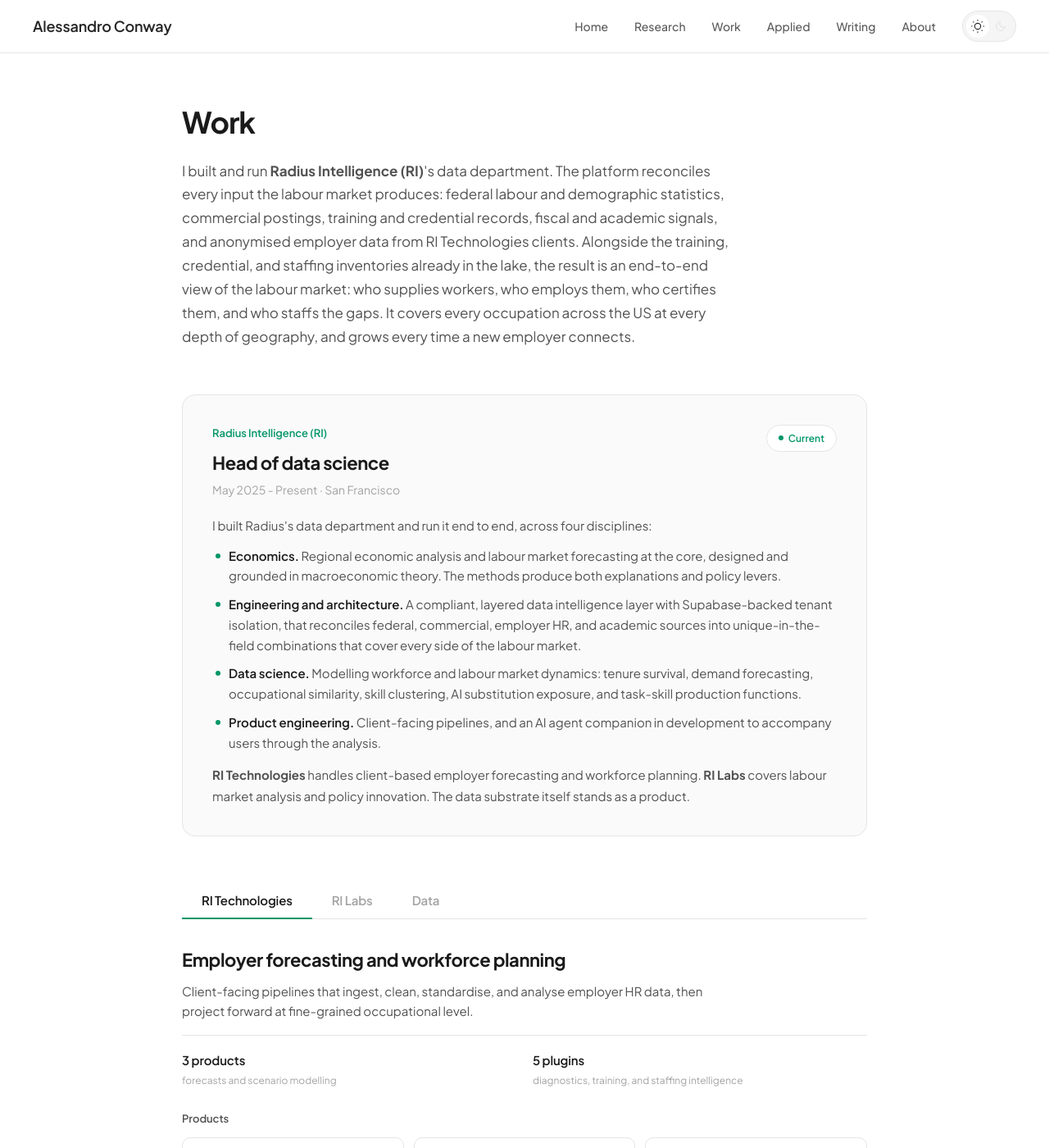
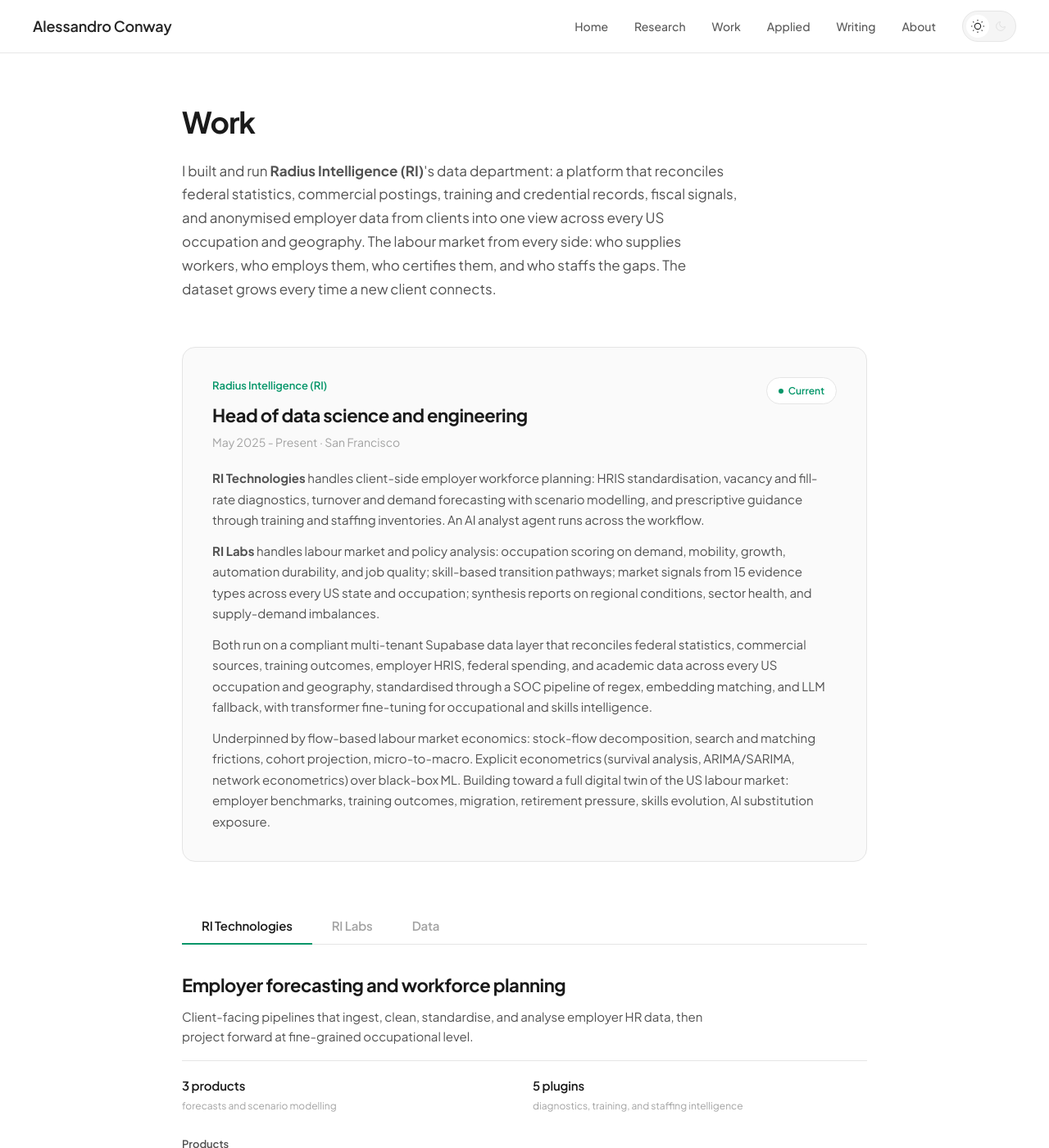
Before and after one commit to conway1521/conway1521.github.io, a Jekyll site: the page built from work.html, in a window 1280 px wide and 1400 px high. Shown: the whole window at 82% size. Built offline with Jekyll 4.4.1, drawn with Linux system fonts in a browser that asks for light colours; some of the changed text lies outside the part shown.

Commit message:
Work page polish: prose role description, title update, project rewrites (#30)
- Replace four-bullet role description with four-paragraph prose; products on top, foundation underneath, structure emerges from sentence order
- Role title: Head of data science and engineering (propagated to about.html and index.html)
- Tighten page intro: drop "the lake" jargon and remove "I built and run" repetition with the role description
- Rewrite CREST and Tech careers project cards in clean third-person, drop AI-speak
- Research assistant company line: OFCE · Banque de France · Paris (was Banque de France only)

Co-authored-by: Claude <noreply@anthropic.com>

```diff
--- a/about.html
+++ b/about.html
@@ -11,7 +11,7 @@ title: About
     <p>Regional development policy is not working. Despite decades of investment, inequality persists and the communities most in need are often left further behind. My work asks why and builds what comes next.</p>
     <p>The problem does not seem to be lack of effort or funding. It is that we have treated economic development as a collection of isolated interventions when in reality, regional economies are ecosystems. Labour markets, housing, transport, education, employer needs, and social networks all interact. Policies that ignore these connections do not just underperform; they often make things worse.</p>
     <p>My PhD at Université Paris 8 formalises this insight into a new framework. It examines how place-based conditions, human and social capital, and economic activity interact across EU regions. The goal is not just academic: it is to understand why well-intentioned policies fail, so we can design ones that do not.</p>
-    <p>At Radius Intelligence (RI), I am putting this thinking into practice: the ecosystem framing from the dissertation, built end to end and operational. As Head of data science, I run the department across economics, engineering, and data science. RI Technologies handles employer forecasting and workforce planning, RI Labs covers policy and labour market analysis, and the underlying data substrate stands as a product in its own right, covering every occupation across the US at every depth of geography. The result is a living system that helps regions anticipate shortages, match people to opportunities, and build resilience before shocks hit.</p>
+    <p>At Radius Intelligence (RI), I am putting this thinking into practice: the ecosystem framing from the dissertation, built end to end and operational. As Head of data science and engineering, I run the department across economics, engineering, and data science. RI Technologies handles employer forecasting and workforce planning, RI Labs covers policy and labour market analysis, and the underlying data substrate stands as a product in its own right, covering every occupation across the US at every depth of geography. The result is a living system that helps regions anticipate shortages, match people to opportunities, and build resilience before shocks hit.</p>
     <p>Previously, I led workforce and economic insights at Jobs for the Future, developing a national green workforce readiness dashboard, advising Verizon's initiative to place 500,000 under-represented individuals into quality careers, and analysing how AI is transforming jobs.</p>
     <p>My master's thesis at Sciences Po (Fulbright Scholar) integrated social psychology into macroeconomic models to explore how personal wellbeing shapes economic decisions, published in the University of Oxford Social Macroeconomics series.</p>
 </section>
--- a/index.html
+++ b/index.html
@@ -19,7 +19,7 @@ title: null
         <p class="hero-tagline">Economist working across industry, academic research, and applied tools on labour markets, regional development, and economic ecosystems.</p>
 
         <div class="affiliations">
-            <span class="affiliation"><span class="affiliation-role">Head of data science</span><span class="affiliation-divider">at</span>Radius Intelligence (RI)</span>
+            <span class="affiliation"><span class="affiliation-role">Head of data science and engineering</span><span class="affiliation-divider">at</span>Radius Intelligence (RI)</span>
             <span class="affiliation"><span class="affiliation-role">PhD candidate</span><span class="affiliation-divider">in economics,</span>Université Paris 8</span>
             <span class="affiliation"><span class="affiliation-role">MPhil</span><span class="affiliation-divider">in economics,</span>Sciences Po (Fulbright scholar)</span>
         </div>
--- a/work.html
+++ b/work.html
@@ -5,27 +5,23 @@ title: Work
 
 <header class="page-header">
     <h1>Work</h1>
-    <p class="page-intro">I built and run <strong>Radius Intelligence (RI)</strong>'s data department. The platform reconciles every input the labour market produces: federal labour and demographic statistics, commercial postings, training and credential records, fiscal and academic signals, and anonymised employer data from RI Technologies clients. Alongside the training, credential, and staffing inventories already in the lake, the result is an end-to-end view of the labour market: who supplies workers, who employs them, who certifies them, and who staffs the gaps. It covers every occupation across the US at every depth of geography, and grows every time a new employer connects.</p>
+    <p class="page-intro">I built and run <strong>Radius Intelligence (RI)</strong>'s data department: a platform that reconciles federal statistics, commercial postings, training and credential records, fiscal signals, and anonymised employer data from clients into one view across every US occupation and geography. The labour market from every side: who supplies workers, who employs them, who certifies them, and who staffs the gaps. The dataset grows every time a new client connects.</p>
 </header>
 
 <section class="current-role" id="current">
     <div class="role-header">
         <div>
             <div class="role-company">Radius Intelligence (RI)</div>
-            <h2 class="role-title">Head of data science</h2>
+            <h2 class="role-title">Head of data science and engineering</h2>
             <div class="role-period">May 2025 - Present · San Francisco</div>
         </div>
         <span class="role-status">Current</span>
     </div>
     <div class="role-description">
-        <p>I built Radius's data department and run it end to end, across four disciplines:</p>
-        <ul class="role-bullets">
-            <li><strong>Economics.</strong> Regional economic analysis and labour market forecasting at the core, designed and grounded in macroeconomic theory. The methods produce both explanations and policy levers.</li>
-            <li><strong>Engineering and architecture.</strong> A compliant, layered data intelligence layer with Supabase-backed tenant isolation, that reconciles federal, commercial, employer HR, and academic sources into unique-in-the-field combinations that cover every side of the labour market.</li>
-            <li><strong>Data science.</strong> Modelling workforce and labour market dynamics: tenure survival, demand forecasting, occupational similarity, skill clustering, AI substitution exposure, and task-skill production functions.</li>
-            <li><strong>Product engineering.</strong> Client-facing pipelines, and an AI agent companion in development to accompany users through the analysis.</li>
-        </ul>
-        <p><strong>RI Technologies</strong> handles client-based employer forecasting and workforce planning. <strong>RI Labs</strong> covers labour market analysis and policy innovation. The data substrate itself stands as a product.</p>
+        <p><strong>RI Technologies</strong> handles client-side employer workforce planning: HRIS standardisation, vacancy and fill-rate diagnostics, turnover and demand forecasting with scenario modelling, and prescriptive guidance through training and staffing inventories. An AI analyst agent runs across the workflow.</p>
+        <p><strong>RI Labs</strong> handles labour market and policy analysis: occupation scoring on demand, mobility, growth, automation durability, and job quality; skill-based transition pathways; market signals from 15 evidence types across every US state and occupation; synthesis reports on regional conditions, sector health, and supply-demand imbalances.</p>
+        <p>Both run on a compliant multi-tenant Supabase data layer that reconciles federal statistics, commercial sources, training outcomes, employer HRIS, federal spending, and academic data across every US occupation and geography, standardised through a SOC pipeline of regex, embedding matching, and LLM fallback, with transformer fine-tuning for occupational and skills intelligence.</p>
+        <p>Underpinned by flow-based labour market economics: stock-flow decomposition, search and matching frictions, cohort projection, micro-to-macro. Explicit econometrics (survival analysis, ARIMA/SARIMA, network econometrics) over black-box ML. Building toward a full digital twin of the US labour market: employer benchmarks, training outcomes, migration, retirement pressure, skills evolution, AI substitution exposure.</p>
     </div>
 </section>
 
@@ -172,7 +168,7 @@ title: Work
             <div class="project-content">
                 <div class="project-meta"><span class="project-tag">Green workforce</span><span class="project-tag">ML</span><span class="project-tag">Policy</span></div>
                 <h3 class="project-title">CREST: green workforce readiness dashboard</h3>
-                <p class="project-description">As lead economist at JFF, I led the development of a data-informed guide and public dashboard to help leaders navigate the complexities of building a vibrant green economy in the United States. Analysing county-level data on economic and climate resilience through advanced machine learning techniques, I categorised regions based on risk and readiness levels, connecting quantitative findings to field-derived qualitative insights and offering customised recommendations to prioritise actions at a granular level.</p>
+                <p class="project-description">A national dashboard ranking every US county by climate risk and economic resilience. Combines county-level economic and climate data with regional interviews to produce risk-and-readiness tiers, each with targeted recommendations for quality green jobs.</p>
                 <p class="project-outcome">Featured in national press release, anchoring high-profile climate initiative</p>
                 <div class="project-links">
                     <a href="https://info.jff.org/assessing-regional-readiness-for-action" class="project-link" target="_blank"><svg viewBox="0 0 24 24" fill="none" stroke="currentColor"><path d="M18 13v6a2 2 0 0 1-2 2H5a2 2 0 0 1-2-2V8a2 2 0 0 1 2-2h6"/><polyline points="15 3 21 3 21 9"/><line x1="10" y1="14" x2="21" y2="3"/></svg>Dashboard</a>
@@ -186,7 +182,7 @@ title: Work
             <div class="project-content">
                 <div class="project-meta"><span class="project-tag">Workforce strategy</span><span class="project-tag">Labour market analysis</span><span class="project-tag">Job quality</span></div>
                 <h3 class="project-title">Tech careers workforce development programme</h3>
-                <p class="project-description">I led the evaluation of sectoral and occupational trends for a major telecommunications company seeking to train 500,000 under-represented individuals for promising tech careers. Through labour market data analysis, skill demand mapping, and infusing job quality as a fundamental criterion, I identified six high-potential occupations now forming the basis of nationwide enrolment and placement across the US. Individuals are currently being enrolled, completing training, and finding employment in these targeted roles.</p>
+                <p class="project-description">Sectoral and occupational analysis behind a major telecommunications firm's initiative to train 500,000 under-represented individuals. Six target occupations identified through demand mapping and job-quality scoring. Now the basis of national enrolment and placement.</p>
                 <p class="project-outcome">500,000 individuals being enrolled and placed in six targeted occupations nationwide</p>
                 <div class="project-links"><a href="https://www.jff.org/idea/verizon-case-study/" class="project-link" target="_blank"><svg viewBox="0 0 24 24" fill="none" stroke="currentColor"><path d="M14 2H6a2 2 0 0 0-2 2v16a2 2 0 0 0 2 2h12a2 2 0 0 0 2-2V8z"/><polyline points="14 2 14 8 20 8"/></svg>Report</a></div>
             </div>
@@ -234,7 +230,7 @@ title: Work
 
     <article class="past-role">
         <div class="past-role-header"><h3 class="past-role-title">Research assistant</h3><span class="past-role-period">May 2021 - Jan 2022</span></div>
-        <div class="past-role-company">Banque de France · Paris</div>
+        <div class="past-role-company">OFCE · Banque de France · Paris</div>
         <p class="past-role-description">Contributed to original research on fiscal policy's distributional effects on consumption with Fergus Cumming (Bank of England) and Paul Hubert (Banque de France/OFCE). Built a comprehensive time series dataset spanning two decades of UK fiscal measures and conducted econometric analysis in R and STATA, work that continues as a co-authored working paper.</p>
         <div class="past-role-tags"><span class="past-role-tag">R</span><span class="past-role-tag">STATA</span><span class="past-role-tag">Fiscal policy</span></div>
     </article>
```
